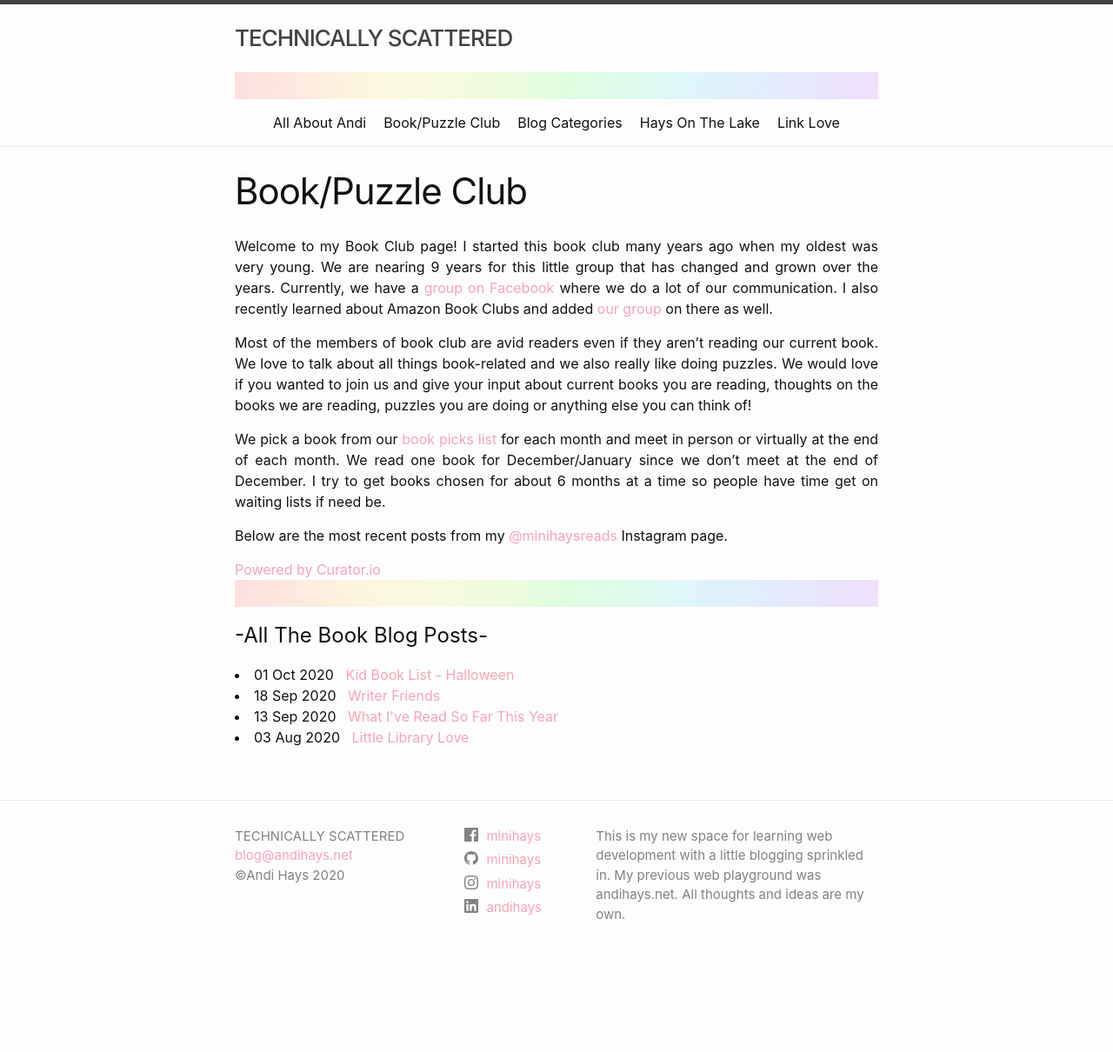
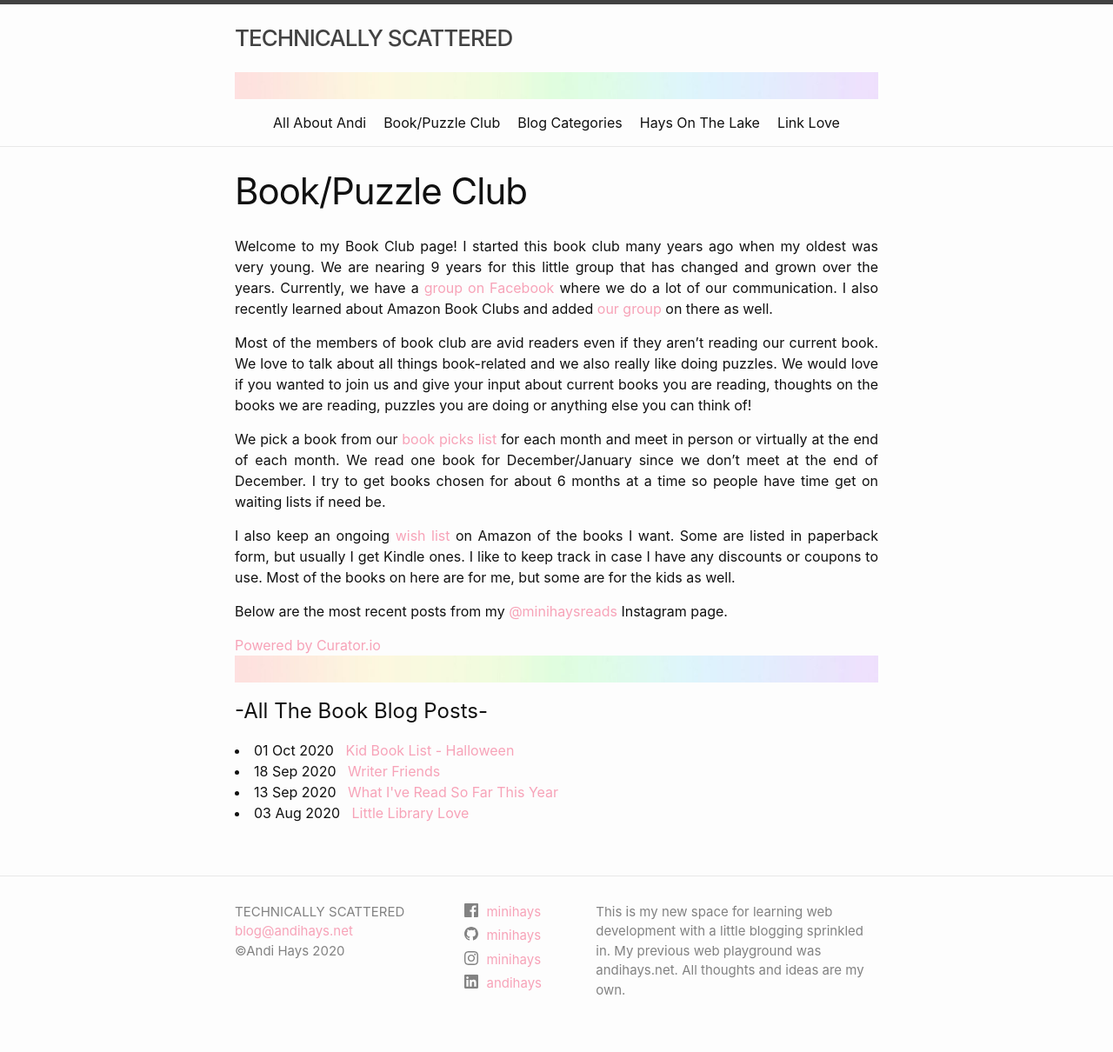
Before and after one commit to minihays/minihays.github.io, a Jekyll site: the page built from bookclub/bookclub.markdown, in a window 1280 px wide. Shown: the whole page at 87% size. Built offline with Jekyll 4.4.1, drawn with Linux system fonts in a browser that asks for light colours; before the commit the page ends 1123 px from its top, so only the background shows below that.

Commit message:
edited book club page

```diff
--- a/bookclub/bookclub.markdown
+++ b/bookclub/bookclub.markdown
@@ -8,6 +8,8 @@ Welcome to my Book Club page! I started this book club many years ago when my ol
 Most of the members of book club are avid readers even if they aren't reading our current book. We love to talk about all things book-related and we also really like doing puzzles. We would love if you wanted to join us and give your input about current books you are reading, thoughts on the books we are reading, puzzles you are doing or anything else you can think of!
 
 We pick a book from our [book picks list](/bookclub/booksread/) for each month and meet in person or virtually at the end of each month. We read one book for December/January since we don't meet at the end of December. I try to get books chosen for about 6 months at a time so people have time get on waiting lists if need be.
+
+I also keep an ongoing [wish list](https://www.amazon.com/hz/wishlist/ls/BX6IO38STJYM?ref_=wl_share) on Amazon of the books I want. Some are listed in paperback form, but usually I get Kindle ones. I like to keep track in case I have any discounts or coupons to use. Most of the books on here are for me, but some are for the kids as well.
 
 Below are the most recent posts from my [@minihaysreads](http://instagram.com/minihaysreads/) Instagram page.
 
```
